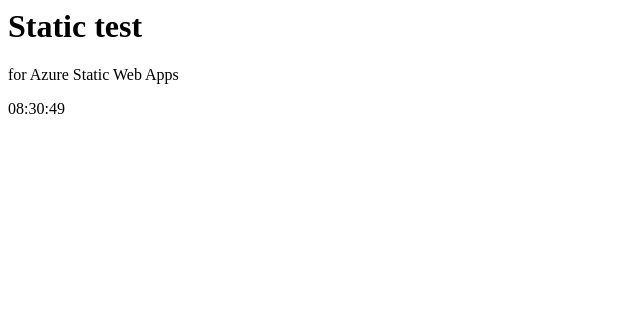
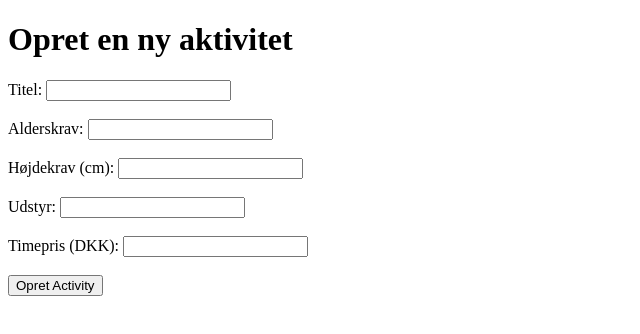
Before and after one commit to fred456d/AdventureXP-MFA-Frontend, a plain HTML site: page index.html in a window 1280 px wide. Shown: the whole page, without its empty margins (0-640 px from the left). Drawn offline with Linux system fonts and the light colour scheme.

Commit message:
Oprettet første front end

```diff
--- a/index.html
+++ b/index.html
@@ -1,24 +1,61 @@
-<h1>Static test</h1>
-<p>for Azure Static Web Apps</p>
+<!DOCTYPE html>
+<html lang="da">
+<head>
+    <meta charset="UTF-8">
+    <title>Opret Ny Activity</title>
+</head>
+<body>
+<h1>Opret en ny aktivitet</h1>
+<form id="activityForm">
+    <label for="title">Titel:</label>
+    <input type="text" id="title" name="title" required><br><br>
 
-<div id="time">Loading time...</div>
+    <label for="age_Requirement">Alderskrav:</label>
+    <input type="number" id="age_Requirement" name="age_Requirement" required><br><br>
+
+    <label for="height_Requirement">Højdekrav (cm):</label>
+    <input type="number" id="height_Requirement" name="height_Requirement" required><br><br>
+
+    <label for="equipment">Udstyr:</label>
+    <input type="text" id="equipment" name="equipment" required><br><br>
+
+    <label for="hourly_price">Timepris (DKK):</label>
+    <input type="number" id="hourly_price" name="hourly_price" required><br><br>
+
+    <button type="submit">Opret Activity</button>
+</form>
 
 <script>
-    function updateTime() {
-        const now = new Date();
-        const hours = String(now.getHours()).padStart(2, '0');
-        const minutes = String(now.getMinutes()).padStart(2, '0');
-        const seconds = String(now.getSeconds()).padStart(2, '0');
+    document.getElementById('activityForm').addEventListener('submit', async (e) => {
+        e.preventDefault();
 
-        const timeString = `${hours}:${minutes}:${seconds}`;
-        document.getElementById('time').textContent = timeString;
-    }
+        const activity = {
+            title: document.getElementById('title').value,
+            age_Requirement: parseInt(document.getElementById('age_Requirement').value),
+            height_Requirement: parseInt(document.getElementById('height_Requirement').value),
+            equipment: document.getElementById('equipment').value,
+            hourly_price: parseInt(document.getElementById('hourly_price').value)
+        };
 
-    // Update the time immediately when the page loads
-    updateTime();
+        try {
+            const response = await fetch('http://localhost:8080/activities', {
+                method: 'POST',
+                headers: {
+                    'Content-Type': 'application/json',
+                },
+                body: JSON.stringify(activity)
+            });
 
-    // Hej med dig
-
-    // Update the time every second
-    setInterval(updateTime, 1000);
+            if (response.ok) {
+                alert('Aktivitet oprettet succesfuldt!');
+                document.getElementById('activityForm').reset();
+            } else {
+                alert('Fejl under oprettelse af aktivitet.');
+            }
+        } catch (error) {
+            console.error('Fejl:', error);
+        }
+    });
 </script>
+</body>
+</html>
```
